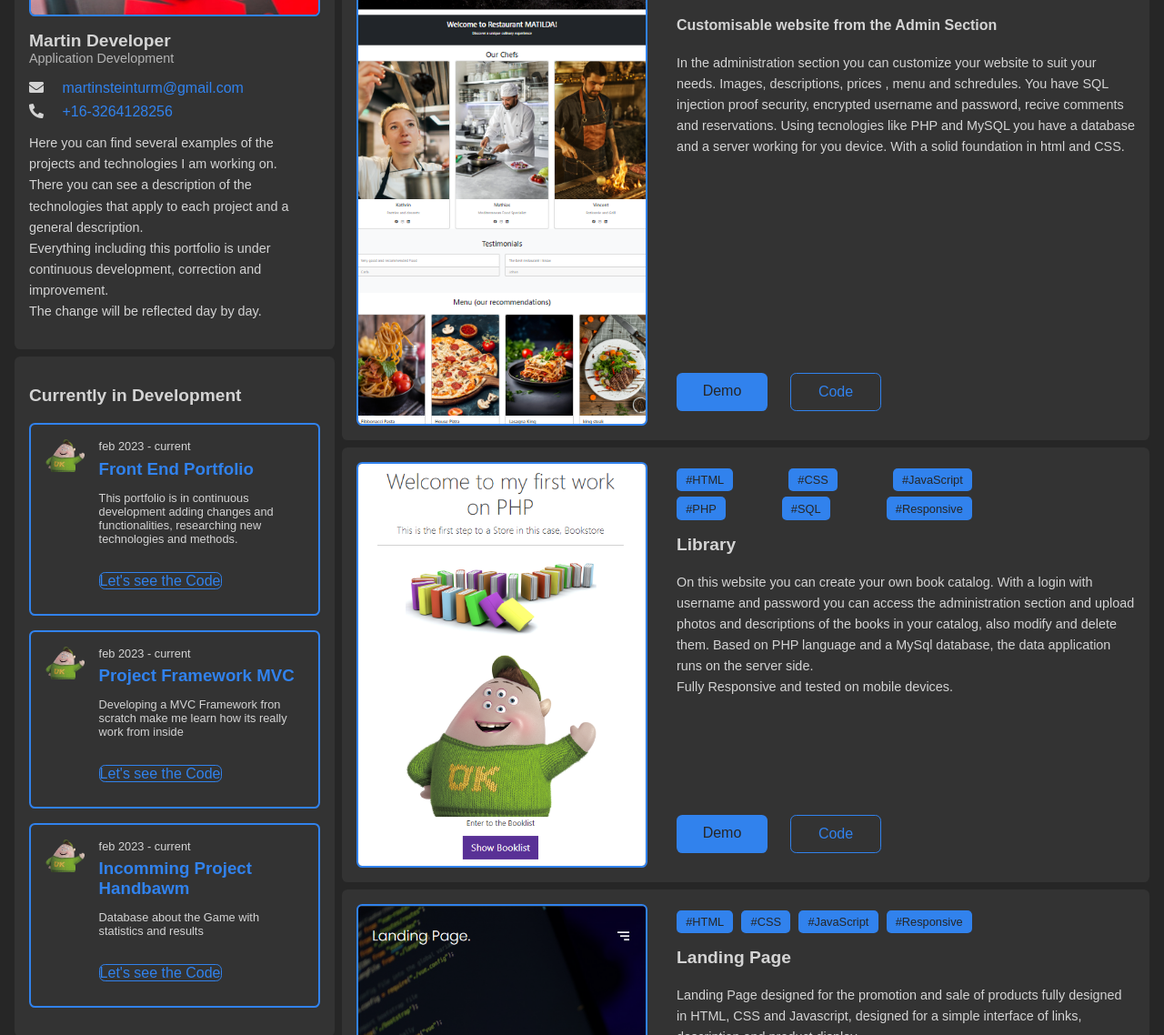
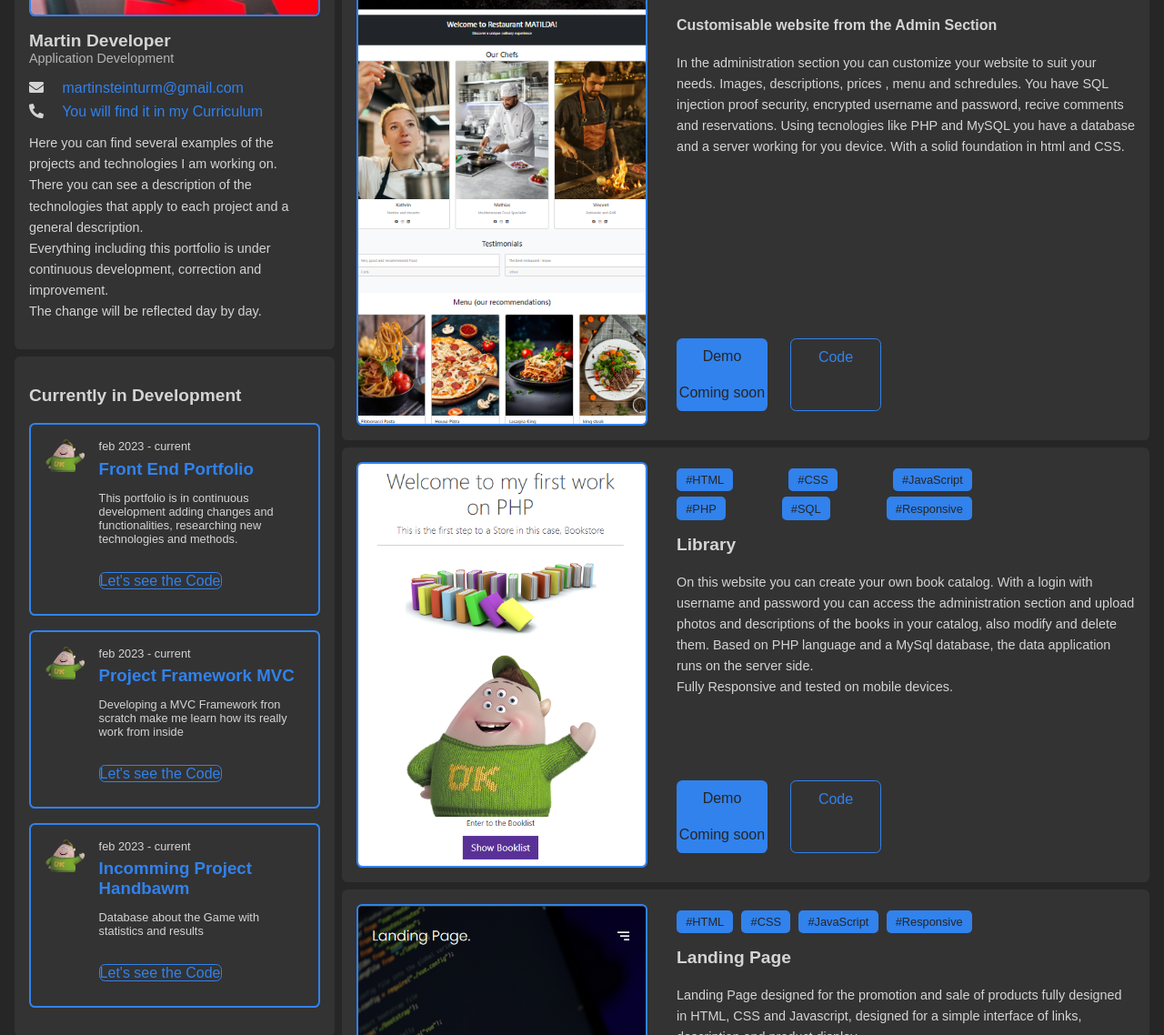
Before and after one commit to MartinODR/portfolio_main, a plain HTML site: page index.html in a window 1280 px wide. Shown: the part 409-1547 px from the top of the page at 91% size. Drawn offline with Linux system fonts and the light colour scheme.

Commit message:
Main Links and Phone correction

```diff
--- a/index.html
+++ b/index.html
@@ -47,8 +47,8 @@
             </div>
             <div class="card__link">
               <i class="fas fa-phone-alt icon"></i>
-              <a href="tel:3264128256">
-                +16-3264128256
+              <a href="#">
+                You will find it in my Curriculum
               </a>
             </div>
             <p class="card__text">
@@ -194,7 +194,7 @@
              <!-- <p class="card__text">Fully Responsive and tested on mobile devices. -->
               </p>
               <div class="buttons">
-                <a href="http://localhost/proyectosGitHub/RestaurantWeb/index.php" class="button button--primary" target="_blank" >Demo</a>
+                <a href="https://github.com/MartinODR/RestaurantWeb" class="button button--primary" target="_blank" >Demo Coming soon</a>
                 <a href="https://github.com/MartinODR/RestaurantWeb" class="button button--ghost" target="_blank" >Code</a>
             </div>
           </div>
@@ -226,7 +226,7 @@
                 architecto dicta sit, facere blanditiis molestiae facilis id doloribus nulla inventore culpa.
               </p> -->
               <div class="buttons">
-                <a href="http://localhost/proyectosGitHub/LibraryPhp/index.php" class="button button--primary" target="_blank">Demo</a>
+                <a href="https://github.com/MartinODR/LibraryPhp" class="button button--primary" target="_blank">Demo Coming soon</a>
                 <a href="https://github.com/MartinODR/LibraryPhp" class="button button--ghost" target="_blank">Code</a>
             </div>
           </div>
```
